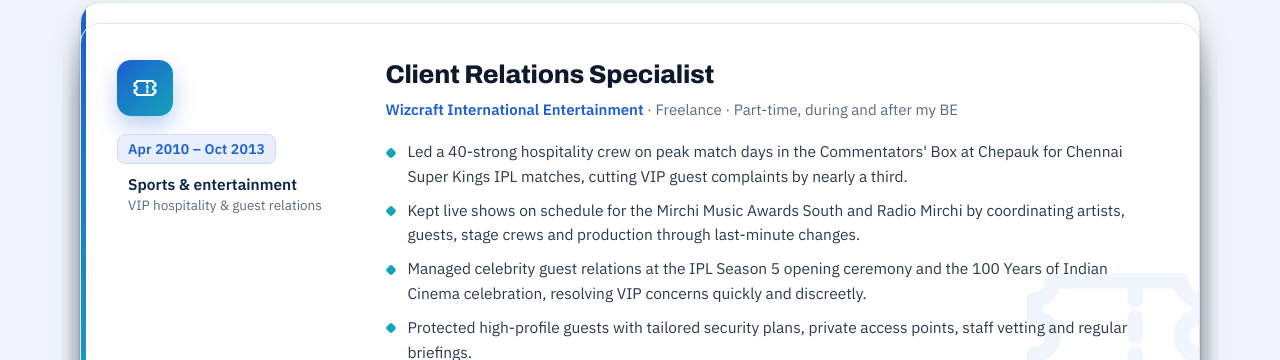
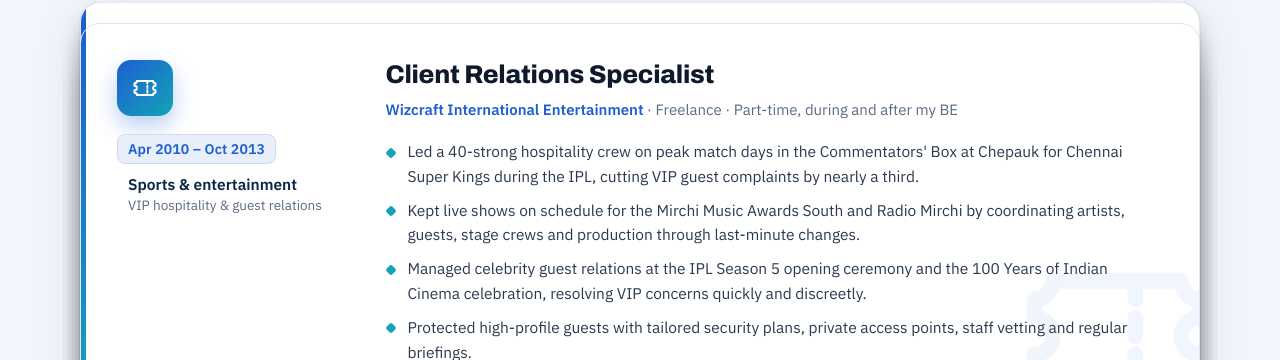
Before and after one commit to Madhan-I/Madhan-I.github.io, a Jekyll site: the page built from index.html, in a window 1280 px wide and 900 px high, scrolled down 5804 px. Shown: the part 90-450 px from the top of the window. Built offline with Jekyll 4.4.1, drawn with Linux system fonts in a browser that asks for light colours.

Commit message:
Wizcraft: remove repeated 'match'
Co-Authored-By: Claude Opus 5.5 <noreply@anthropic.com>
Claude-Session: https://claude.ai/code/session_01MFRrTt7LBDdX57m85KHNGp

```diff
--- a/_data/profile.yml
+++ b/_data/profile.yml
@@ -198,7 +198,7 @@ experience:
     company: Wizcraft International Entertainment
     detail: Freelance · Part-time, during and after my BE
     points:
-      - "Led a 40-strong hospitality crew on peak match days in the Commentators' Box at Chepauk for Chennai Super Kings IPL matches, cutting VIP guest complaints by nearly a third."
+      - "Led a 40-strong hospitality crew on peak match days in the Commentators' Box at Chepauk for Chennai Super Kings during the IPL, cutting VIP guest complaints by nearly a third."
       - "Kept live shows on schedule for the Mirchi Music Awards South and Radio Mirchi by coordinating artists, guests, stage crews and production through last-minute changes."
       - "Managed celebrity guest relations at the IPL Season 5 opening ceremony and the 100 Years of Indian Cinema celebration, resolving VIP concerns quickly and discreetly."
       - "Protected high-profile guests with tailored security plans, private access points, staff vetting and regular briefings."
```
